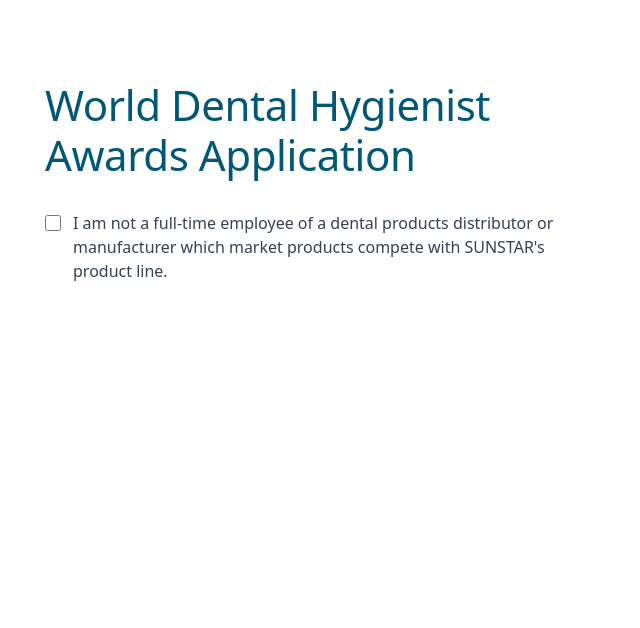
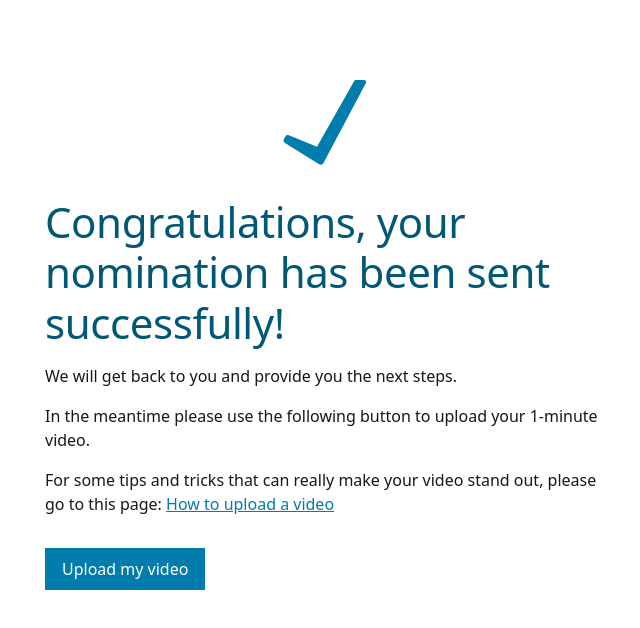
Before and after one commit to sunstar-foundation/awards, a Next.js app: page /world-dental-hygienist-awards in a window 1280 px wide. Shown: the top 628 px of the page, without its empty margins (315-955 px from the left). Built offline with nearby package versions, Linux system fonts and the light colour scheme; no server answers.

Commit message:
Share Video link

```diff
--- a/package.json
+++ b/package.json
@@ -16,7 +16,8 @@
     "react": "^19.0.0",
     "react-dom": "^19.0.0",
     "resend": "^4.5.1",
-    "tailwind-merge": "^3.3.0"
+    "tailwind-merge": "^3.3.0",
+    "uuid": "^11.1.0"
   },
   "devDependencies": {
     "@eslint/eslintrc": "^3",
@@ -24,6 +25,7 @@
     "@types/node": "^20",
     "@types/react": "^19",
     "@types/react-dom": "^19",
+    "@types/uuid": "^10.0.0",
     "eslint": "^9",
     "eslint-config-next": "15.3.1",
     "tailwindcss": "^4",
--- a/src/app/components/typography.tsx
+++ b/src/app/components/typography.tsx
@@ -5,3 +5,22 @@ export function H1({ children }: { children: React.ReactNode }) {
     </h1>
   );
 }
+
+export function Link({
+  children,
+  href,
+}: {
+  children: React.ReactNode;
+  href: string;
+}) {
+  return (
+    <a
+      className="text-bluecolor underline"
+      href={href}
+      target="_blank"
+      rel="noopener noreferrer"
+    >
+      {children}
+    </a>
+  );
+}
--- a/src/app/gum-edhf-award-of-distinction/edhf.context.tsx
+++ b/src/app/gum-edhf-award-of-distinction/edhf.context.tsx
@@ -1,6 +1,7 @@
 "use client";
 
 import { createContext, useContext, useEffect, useState } from "react";
+import { v4 as uuidv4 } from "uuid";
 import { nomineeCategories } from "../../data/data";
 
 type nomineeType = {
@@ -58,6 +59,7 @@ type FormContextType = {
 };
 
 const defaultFormData = {
+  uniqueId: uuidv4(),
   isNotFullTimeDentalEmployee: false,
   country: null,
   nominee: { value: "", label: "" },
--- /dev/null
+++ b/src/app/share-video/page.tsx
@@ -0,0 +1,49 @@
+"use client";
+
+import React, { useState } from "react";
+import { Button } from "../components/button";
+import { Checkbox } from "../components/checkbox";
+import { Container } from "../components/container";
+import { H1 } from "../components/typography";
+import { Input } from "../components/input";
+import { isValidLink } from "@/helpers/form-validation";
+
+export default function Home() {
+  const [isChecked, setIsChecked] = useState(false);
+  const [videoUrl, setVideoUrl] = useState("");
+
+  const isDisabled = !isChecked || !videoUrl || !isValidLink(videoUrl);
+  return (
+    <Container>
+      <H1>Share your video</H1>
+      <Input
+        name="videoUrl"
+        label="Video URL"
+        placeholder="Enter your video URL"
+        type="text"
+        value={videoUrl}
+        required={true}
+        onChange={(e) => setVideoUrl(e.target.value)}
+      />
+      <Checkbox
+        name="authorizeVideo"
+        label="I expressly AUTHORISE SUNSTAR to capture, record and / or reproduce my name, image and voice obtained during the recording of the video and / or photographs in medium and supports including internet (Sunstar Global Portal & Sunstar.com, Sunstar-Foundation.org), marketing material - brochures and social network."
+        onChange={(e) => setIsChecked(e.target.checked)}
+        checked={isChecked}
+      />
+      <section className="flex flex-col gap-4">
+        <Button
+          disabled={isDisabled}
+          onClick={() => {
+            if (isDisabled) return;
+            window.open(videoUrl, "_blank");
+            setVideoUrl("");
+            setIsChecked(false);
+          }}
+        >
+          Share your video
+        </Button>
+      </section>
+    </Container>
+  );
+}
--- a/src/app/world-dental-hygienist-awards/page.tsx
+++ b/src/app/world-dental-hygienist-awards/page.tsx
@@ -15,16 +15,22 @@ import {
   nomineeOptions,
   refereeOptionsWDHA,
 } from "@/data/data";
-import { H1 } from "../components/typography";
+import { H1, Link } from "../components/typography";
 import { useFormFieldActions } from "./wdha.hooks";
 import { useSendEmail } from "@/lib/api/client/send-email.api";
+import Image from "next/image";
 
 export default function Home() {
   const { formData, updateField, steps } = useFormContext();
 
   return (
     <Container>
+      {steps === 2 ? (
+        <LastStepSection />
+      ) : (
+        <>
           <H1>World Dental Hygienist Awards Application</H1>
+
           {steps === 0 && (
             <>
               <Checkbox
@@ -38,8 +44,10 @@ export default function Home() {
               {formData.isNotFullTimeDentalEmployee && <CountrySection />}
             </>
           )}
+
           {steps === 1 && <SummarySection />}
-      {steps === 2 && <LastStepSection />}
+        </>
+      )}
     </Container>
   );
 }
@@ -47,14 +55,30 @@ export default function Home() {
 function LastStepSection() {
   const { formData, updateField } = useFormContext();
   return (
-    <div className="flex flex-col gap-4 w-full text-center">
-      <p className="text-xl text-bluecolor">
-        Thank you for your application! We will review it and get back to you
-        soon.
+    <div className="flex flex-col gap-4 w-full items-start">
+      <Image
+        src="/check.svg"
+        alt="Thank you"
+        width={84}
+        height={84}
+        className="mx-auto mb-4"
+      />
+      <H1>Congratulations, your nomination has been sent successfully!</H1>
+      <p>We will get back to you and provide you the next steps.</p>
+      <p>
+        In the meantime please use the following button to upload your 1-minute
+        video.
       </p>
-      <Button onClick={() => updateField("steps", 0)} variant="secondary">
-        Back to home
-      </Button>
+      <p>
+        For some tips and tricks that can really make your video stand out,
+        please go to this page:{" "}
+        <Link href="https://www.sunstar-foundation.org/en/awards/world-hygienist/how-to-apply#recording-a-video-with-your-phone">
+          How to upload a video
+        </Link>
+      </p>
+      <section className="flex flex-col gap-2 mt-4">
+        <Button onClick={() => updateField("steps", 0)}>Upload my video</Button>
+      </section>
     </div>
   );
 }
@@ -199,8 +223,6 @@ function CountrySection() {
 
             <a
               href={`${process.env.NEXT_PUBLIC_DOMAIN}/gum-edhf-award-of-distinction`}
-              target="_blank"
-              rel="noopener noreferrer"
               className="text-bluecolor underline"
             >
               SUNSTAR Award of Distinction - Europe
--- a/src/app/world-dental-hygienist-awards/wdha.context.tsx
+++ b/src/app/world-dental-hygienist-awards/wdha.context.tsx
@@ -2,6 +2,7 @@
 
 import { nomineeCategories } from "@/data/data";
 import { createContext, useContext, useEffect, useState } from "react";
+import { v4 as uuidv4 } from "uuid";
 
 type nomineeType = {
   value: string;
@@ -58,6 +59,7 @@ type FormContextType = {
 };
 
 const defaultFormData = {
+  uniqueId: uuidv4(),
   isNotFullTimeDentalEmployee: false,
   country: null,
   nominee: { value: "", label: "" },
@@ -80,7 +82,7 @@ const FormContext = createContext<FormContextType | undefined>(undefined);
 
 export const FormProvider = ({ children }: { children: React.ReactNode }) => {
   const [formData, setFormData] = useState<FormData>(defaultFormData);
-  const [steps, setSteps] = useState(0);
+  const [steps, setSteps] = useState(2);
   const FORM_STORAGE_KEY = "wdha_form";
 
   // Load from localStorage on mount
--- a/src/helpers/form-validation.ts
+++ b/src/helpers/form-validation.ts
@@ -2,3 +2,18 @@ export function isValidEmail(email: string): boolean {
   const emailRegex = /^[^\s@]+@[^\s@]+\.[^\s@]+$/;
   return emailRegex.test(email);
 }
+
+export function isValidLink(link: string): boolean {
+  if (!link) return false;
+
+  try {
+    const url = new URL(link.startsWith("http") ? link : `https://${link}`);
+
+    const isHttp = url.protocol === "http:" || url.protocol === "https:";
+    const hasValidHost = /^[a-zA-Z0-9.-]+\.[a-zA-Z]{2,}$/.test(url.hostname);
+
+    return isHttp && hasValidHost;
+  } catch {
+    return false;
+  }
+}
```
Also changed, not shown: public/check.svg (added), src/helpers/utils.ts (added), 1 other file (tests, documents, lock files or other folders). Lines whose indentation alone changed are shown as unchanged.
